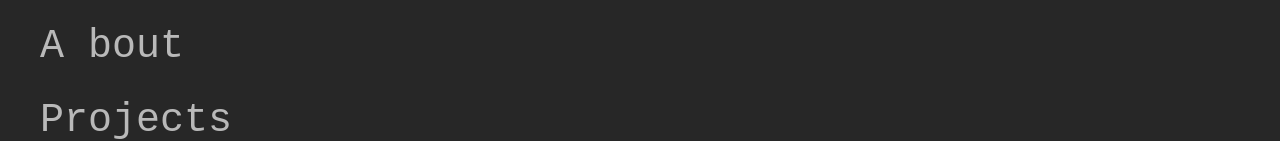
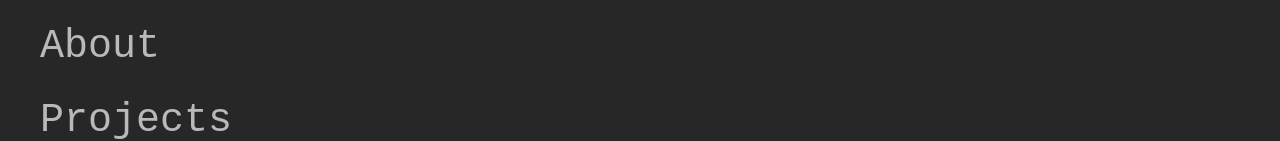
Before and after one commit to ZegesMenden/ZegesMenden.github.io, a plain HTML site: page index.html in a window 1280 px wide. Shown: the part 171-312 px from the top of the page. Drawn offline with Linux system fonts and the light colour scheme.

Commit message:
fixed spelling error

```diff
--- a/index.html
+++ b/index.html
@@ -57,7 +57,7 @@
             <div class="type-out" , id="type-out">ZegesMenden/ </div>
         </div>
         <button onclick="goToGit()">Github page</button>
-        <button onclick="toToAboutMe()">A bout</button>
+        <button onclick="toToAboutMe()">About</button>
         <button onclick="goToProjects()">Projects</button>
 
     </div>
```
